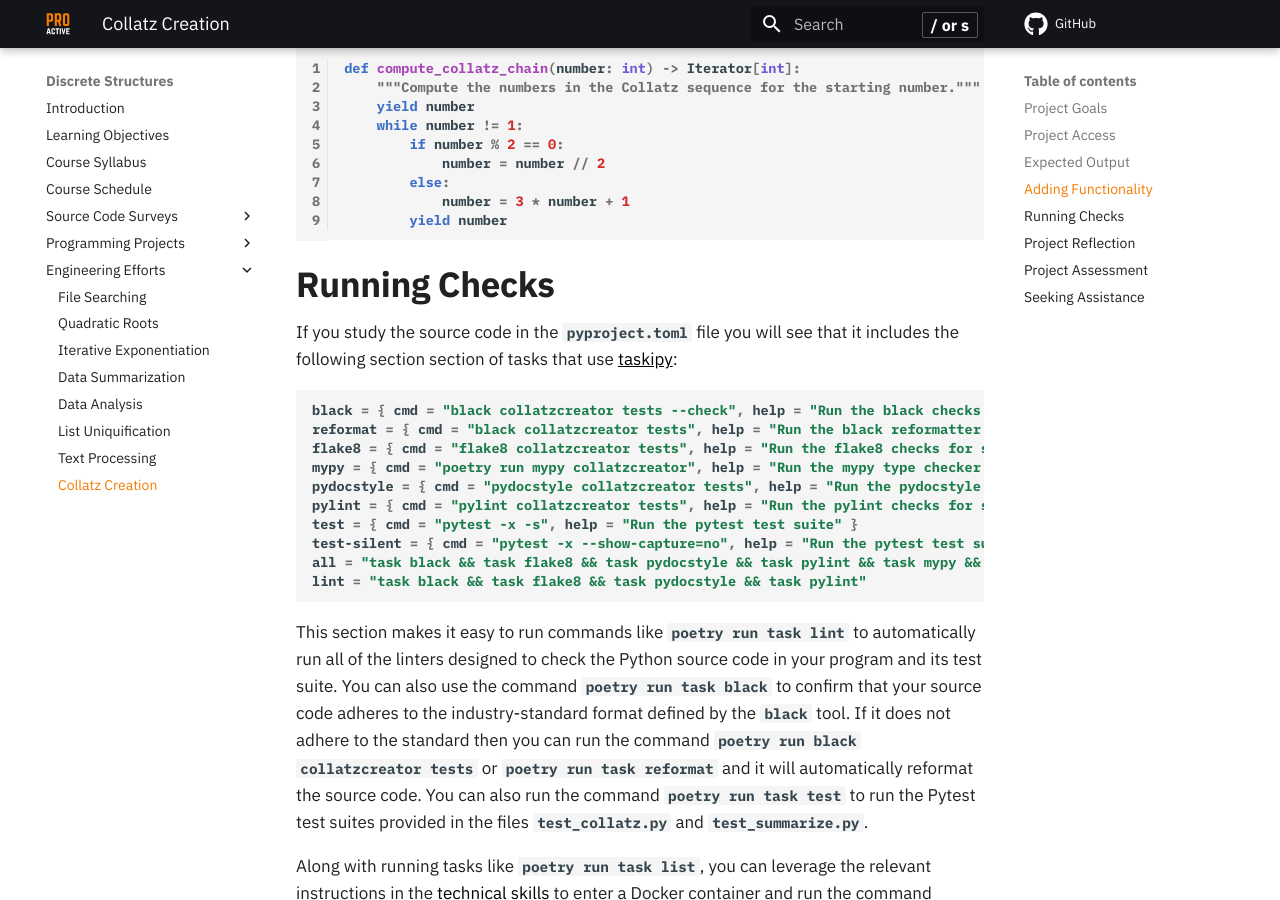
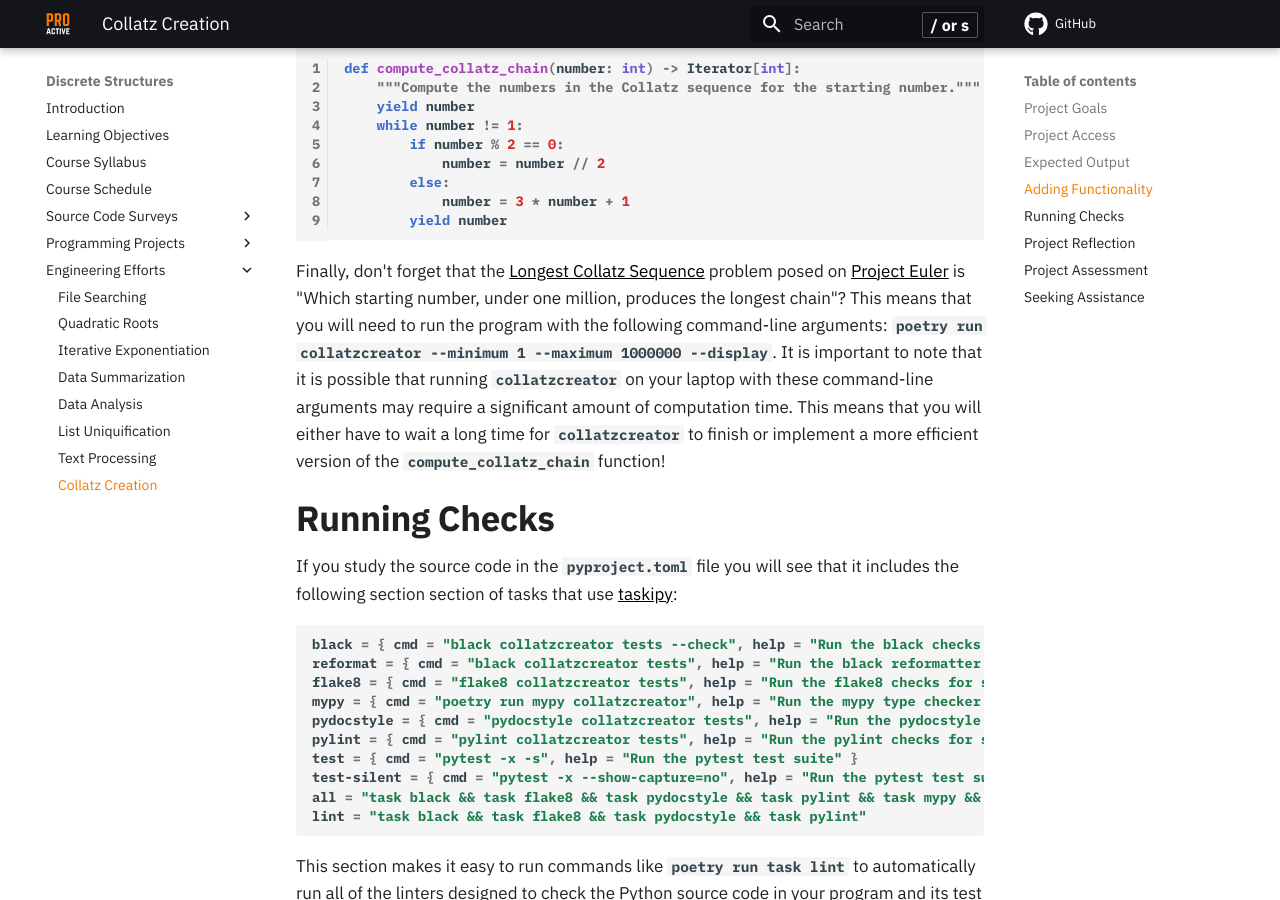
Before and after one commit to ProactiveProgrammers/www.proactiveprogrammers.com, an MkDocs documentation site: the page built from docs/discrete-structures/engineering-efforts/collatz-creation.md, in a window 1280 px wide and 900 px high, scrolled down 2769 px. Built offline with MkDocs 1.6.1 and Material for MkDocs 9.7.7, drawn with Linux system fonts in a browser that asks for light colours; comment, search, counter and statistics services are not loaded; some of the changed text lies outside the part shown.

Commit message:
feat: Add a paragraph to collatz-creation about the need to run up to one million.

````diff
--- a/docs/discrete-structures/engineering-efforts/collatz-creation.md
+++ b/docs/discrete-structures/engineering-efforts/collatz-creation.md
@@ -7,7 +7,7 @@ you have learned about Python programming and discrete structures to
 implement a program, called `collatzcreation`, that can solve the
 [Longest Collatz
 Sequence](https://projecteuler.net/index.php?section=problems&id=014)
-problem posed by [Project Euler](https://projecteuler.net/). The Collatz
+problem posed on [Project Euler](https://projecteuler.net/). The Collatz
 sequence is defined for the positive integers according to the rule that
 $n$ becomes $\frac{n}{2}$ when $n$ is even and $3n + 1$ when $n$ is odd.
 To date, computer scientists and mathematicians do not know whether or
@@ -133,6 +133,18 @@ def compute_collatz_chain(number: int) -> Iterator[int]:
         yield number
 ```
 
+Finally, don't forget that the [Longest Collatz
+Sequence](https://projecteuler.net/index.php?section=problems&id=014) problem
+posed on [Project Euler](https://projecteuler.net/) is "Which starting number,
+under one million, produces the longest chain"? This means that you will need to
+run the program with the following command-line arguments: `poetry run
+collatzcreator --minimum 1 --maximum 1000000 --display`. It is important to note
+that it is possible that running `collatzcreator` on your laptop with these
+command-line arguments may require a significant amount of computation time.
+This means that you will either have to wait a long time for `collatzcreator` to
+finish or implement a more efficient version of the `compute_collatz_chain`
+function!
+
 ## Running Checks
 
 If you study the source code in the `pyproject.toml` file you will see that it
````
